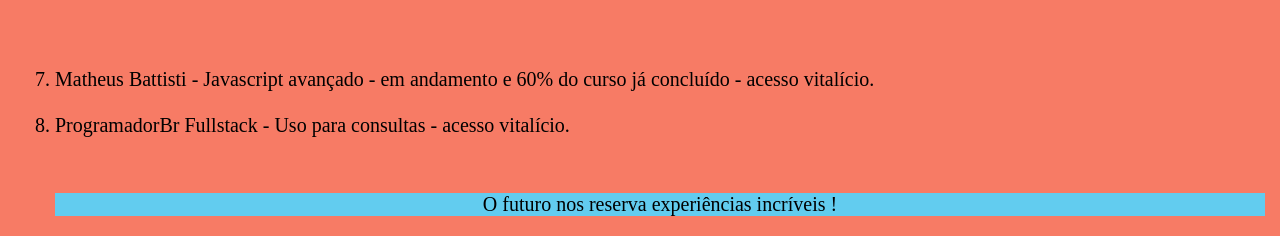
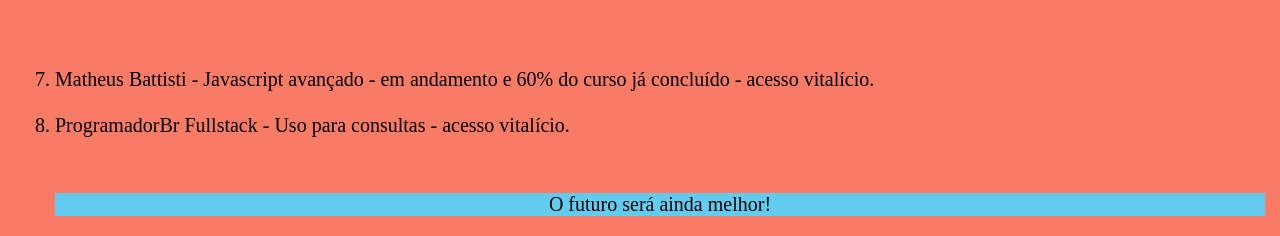
Before and after one commit to antoniofantoni/page, a plain HTML site: page index.html in a window 1280 px wide. Shown: the part 5382-5618 px from the top of the page. Drawn offline with Linux system fonts and the light colour scheme.

Commit message:
commit 7

```diff
--- a/index.html
+++ b/index.html
@@ -202,7 +202,7 @@
 
 
 
-    <footer>O futuro nos reserva experiências incríveis ! <br>
+    <footer>O futuro será ainda melhor! <br>
 
     </footer>
 
```
